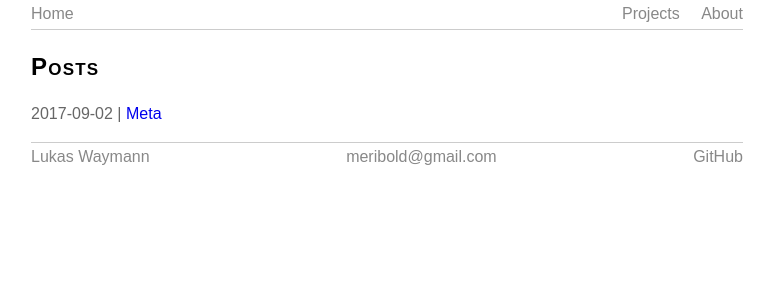
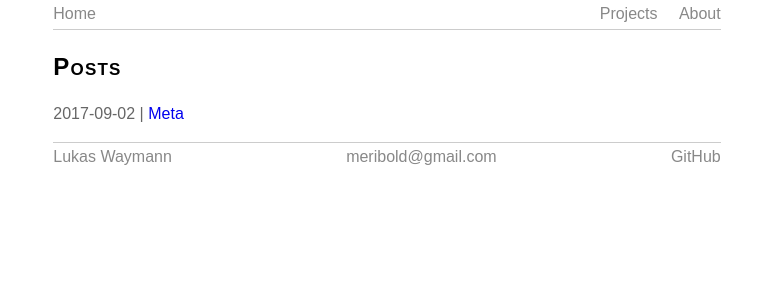
Before and after one commit to meribold/meribold.org, a Jekyll site: the page built from index.md, in a window 1280 px wide. Shown: the top 300 px of the page, without its empty margins (253-1027 px from the left). Built offline with Jekyll 4.4.1, drawn with Linux system fonts in a browser that asks for light colours.

Commit message:
Reduce the line length of the body text a little

```diff
--- a/assets/main.css
+++ b/assets/main.css
@@ -6,9 +6,10 @@ body {
    */
   padding: 0 1mm;
   /* Set the maximum width in terms of the width of '0' in whatever font is used.  See
-   * <https://developer.mozilla.org/en/docs/Web/CSS/length>.
+   * <https://developer.mozilla.org/en/docs/Web/CSS/length> and
+   * <https://practicaltypography.com/line-length.html>.
    */
-  max-width: 80ch;
+  max-width: 75ch;
   line-height: 1.4;
   /* Use the browser's default sans-serif font.  Don't impose anything more than that.
    * Someone could even set their default sans-serif font to a font with serifs.  When I
```
